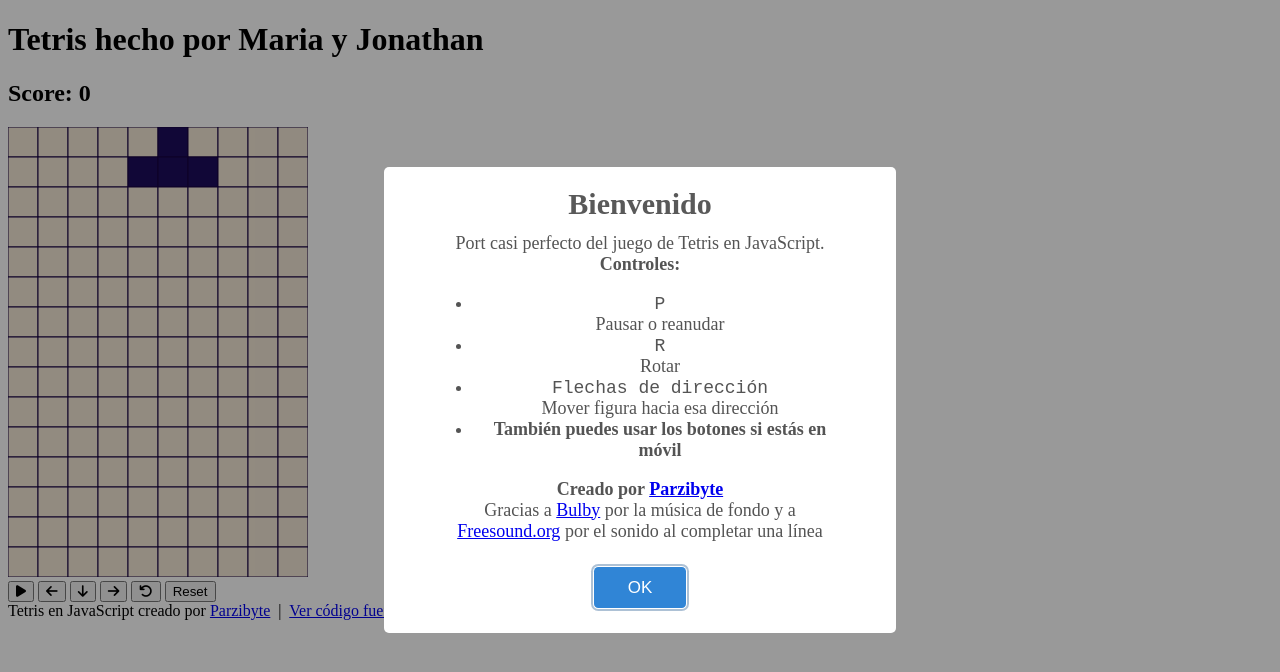
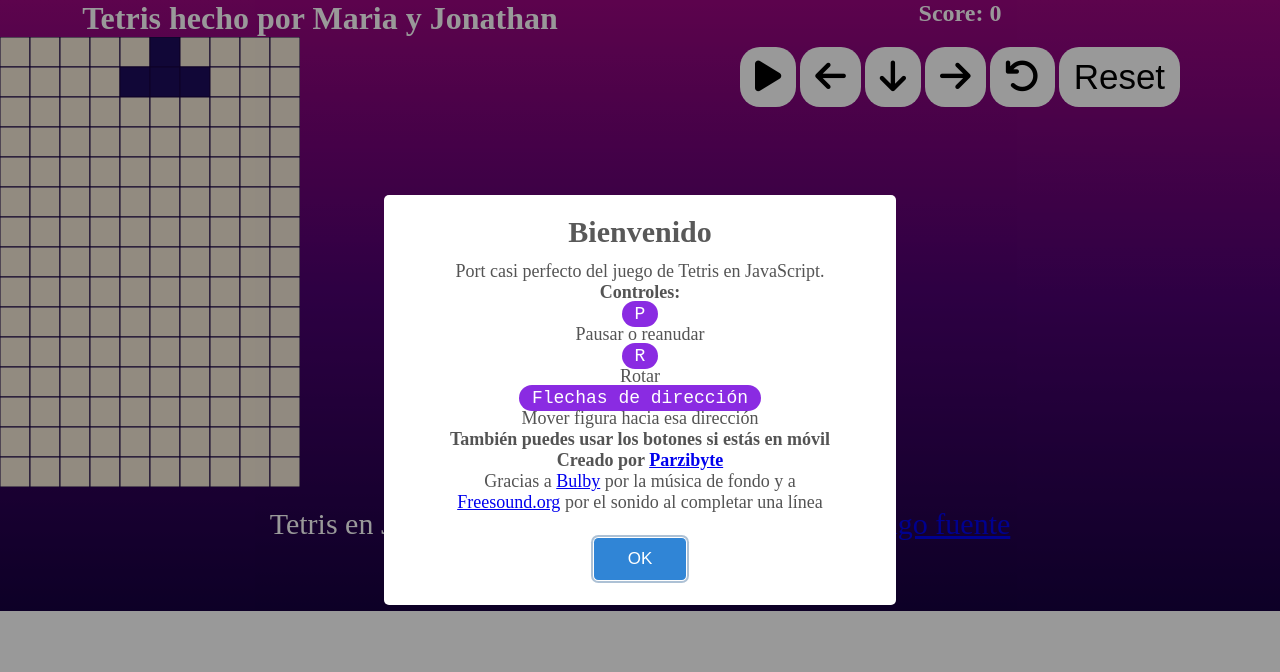
Before and after one commit to Mardelys/Tetriss, a plain HTML site: page index.html in a window 1280 px wide. Drawn offline with Linux system fonts and the light colour scheme.

Commit message:
Mardelys commit inicial

```diff
--- a/index.html
+++ b/index.html
@@ -4,8 +4,7 @@
 <head>
     <meta charset="UTF-8">
     <meta name="viewport" content="width=device-width, initial-scale=1.0">
-    <!-- <link rel="stylesheet" href="css/bootstrap.min.css">
-    <link rel="stylesheet" href="css/all.min.css"> -->
+    <link rel="stylesheet" href="style.css">
     <script src="https://kit.fontawesome.com/a1295e2070.js" crossorigin="anonymous"></script>
     <style>
         body {
--- /dev/null
+++ b/style.css
@@ -0,0 +1,42 @@
+*{
+    margin: 0;
+    padding: 0;
+}
+body{
+    background: linear-gradient(0deg, rgba(22,0,64,1) 0%, rgba(76,0,112,1) 52%, rgba(154,6,128,1) 100%);
+    background-repeat: no-repeat;
+    text-align: center;
+    color: #fff;
+}
+ul{
+    list-style: none;
+}
+kbd{
+    padding: 3px 13px;
+    color: #fff;
+    background-color: blueviolet;
+    margin: 3px;
+    border-radius: 20px;
+}
+
+button{
+    padding: 10px 15px;
+    background: #fff;
+    border: none;
+    font-size: 35px;
+    border-radius: 20px;
+    margin-top: 10px;
+    cursor: pointer;
+}
+div .col-12{
+    display: grid;
+    grid-template-columns: 1fr 1fr;
+}
+
+.fa{
+    color:#79018C;
+}
+footer{
+    margin-top: 20px;
+    font-size: 30px;
+}
```
